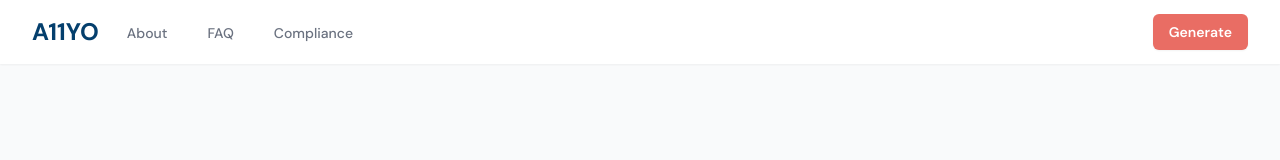
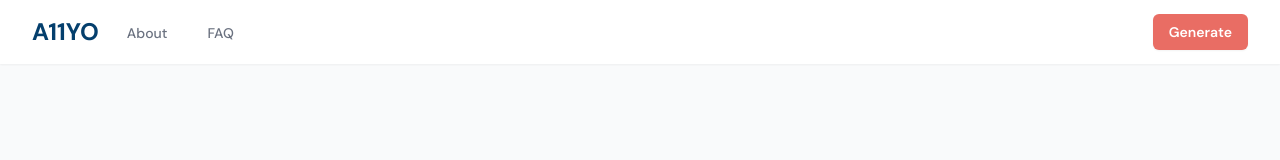
Before and after one commit to thefergflannery/a11yup, a React (Vite) app in the folder client/: page / in a window 1280 px wide. Shown: the top 160 px of the page. Built offline with nearby package versions, Linux system fonts and the light colour scheme.

Commit message:
chore: remove Compliance from navigation

```diff
--- a/client/src/components/Layout.tsx
+++ b/client/src/components/Layout.tsx
@@ -5,7 +5,6 @@ import { Link, useLocation } from 'react-router-dom';
 const navigation = [
   { name: 'About', href: '#features', current: false },
   { name: 'FAQ', href: '#faq', current: false },
-  { name: 'Compliance', href: '/compliance', current: false },
 ];
 
 function classNames(...classes: string[]) {
```
